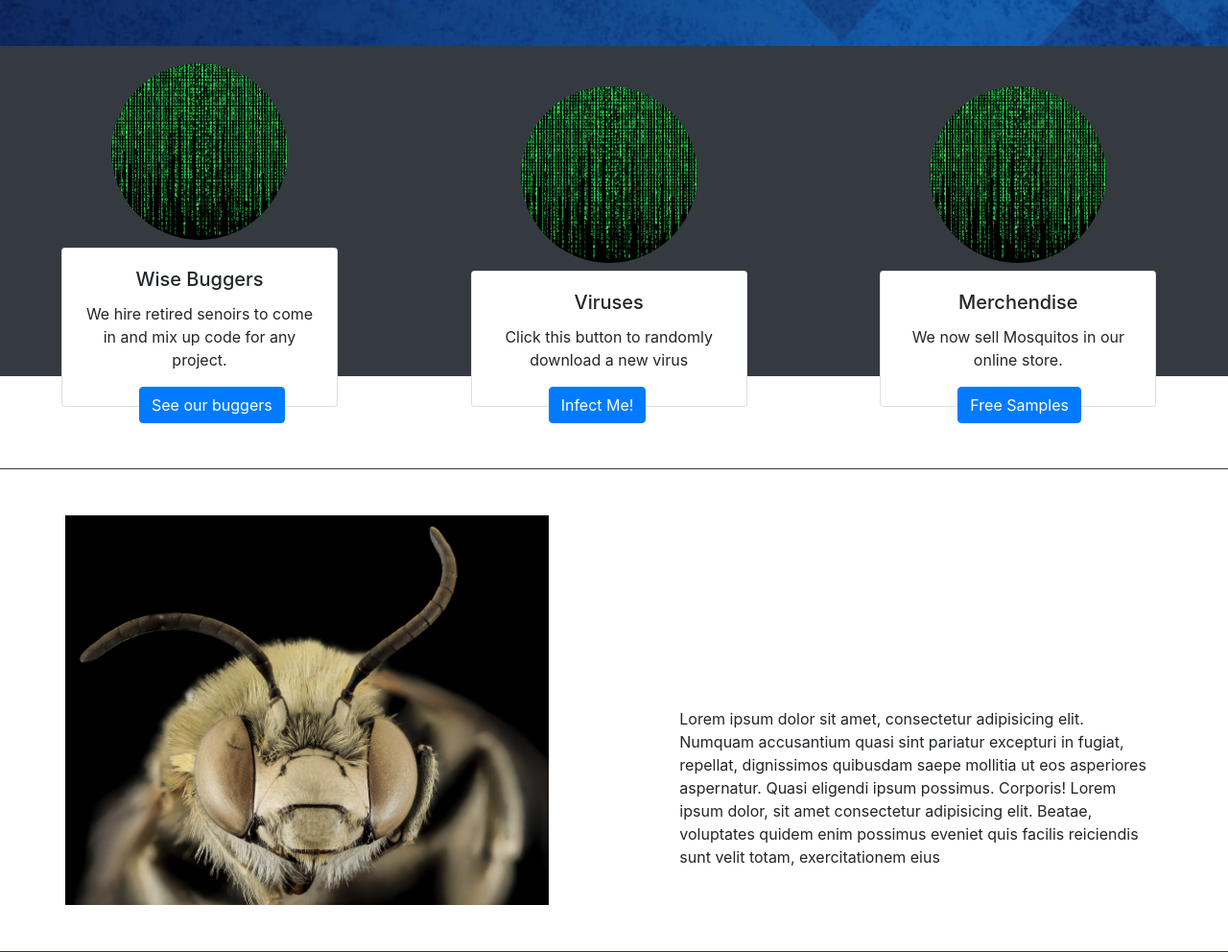
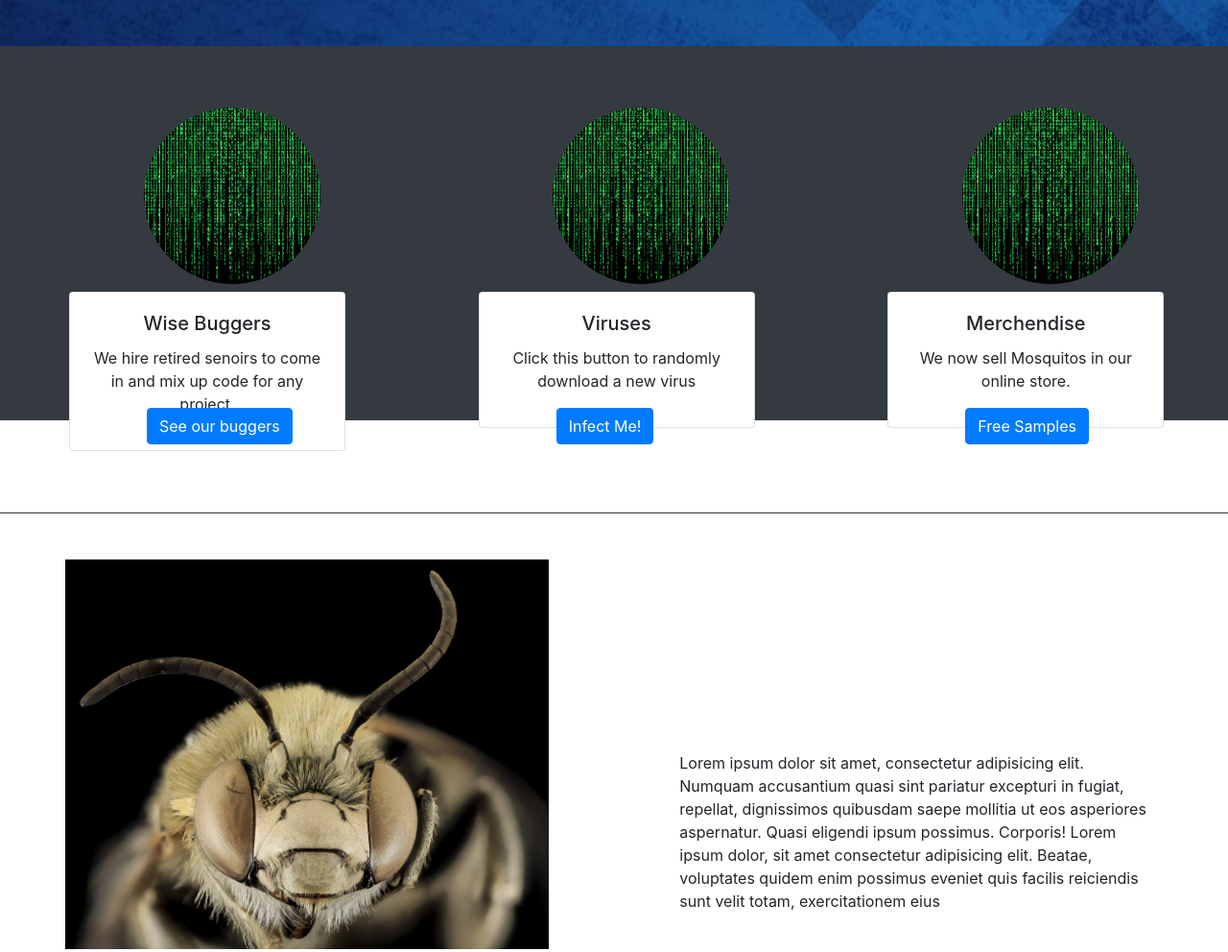
Before and after one commit to Noah-Preston/Site-Clone, a plain HTML site: page index.html in a window 1280 px wide. Shown: the part 580-1572 px from the top of the page at 96% size. Drawn offline with nearby package versions, Linux system fonts and the light colour scheme.

Commit message:
last touches

```diff
--- a/index.html
+++ b/index.html
@@ -57,39 +57,39 @@
     </div>
   </div>
   <div class="container-fluid">
-    <div class="row bg-dark position-relative largepad">
-      <div class="col-12 col-md-4 pt-4">
-        <div class="abs text-center slide shift">
-          <img src="./matrix.jpg" alt="" height="200" width="200" class="rounded-circle p-2">
+    <div class="row bg-dark position-relative">
+      <div class="col-12 col-md-4 pt-4 slid sleft">
+        <div class="abs text-center">
+          <img src="./matrix.jpg" alt="" height="200" width="200" class="rounded-circle p-2 pr-2">
           <div class="card text-center" style="width: 18rem;">
             <div class="card-body">
               <h5 class="card-title">Wise Buggers</h5>
               <p class="card-text">We hire retired senoirs to come in and mix up code for any project.</p>
-              <a href="#" class="btn btn-primary abs bshift">See our buggers</a>
+              <a href="#" class="btn btn-primary button1">See our buggers</a>
             </div>
           </div>
         </div>
       </div>
-      <div class="col-12 col-md-4 pt-4">
-        <div class="abs text-center slide shift">
-          <img src="./matrix.jpg" alt="" height="200" width="200" class="rounded-circle p-2">
+      <div class="col-12 col-md-4 pt-4 slid sleft">
+        <div class="abs text-center">
+          <img src="./matrix.jpg" alt="" height="200" width="200" class="rounded-circle p-2 pr-2">
           <div class="card text-center" style="width: 18rem;">
             <div class="card-body">
               <h5 class="card-title">Viruses</h5>
               <p class="card-text">Click this button to randomly download a new virus</p>
-              <a href="#" class="btn btn-primary abs bshift">Infect Me!</a>
+              <a href="#" class="btn btn-primary button1">Infect Me!</a>
             </div>
           </div>
         </div>
       </div>
-      <div class="col-12 col-md-4 pt-4">
-        <div class="abs text-center slide shift">
-          <img src="./matrix.jpg" alt="" height="200" width="200" class="rounded-circle p-2">
+      <div class="col-12 col-md-4 pt-4 sleft slid">
+        <div class="abs text-center">
+          <img src="./matrix.jpg" alt="" height="200" width="200" class="rounded-circle p-2 pr-2">
           <div class="card text-center" style="width: 18rem;">
             <div class="card-body">
               <h5 class="card-title">Merchendise</h5>
               <p class="card-text">We now sell Mosquitos in our online store.</p>
-              <a href="#" class="btn btn-primary abs bshift">Free Samples</a>
+              <a href="#" class="btn btn-primary button1">Free Samples</a>
             </div>
           </div>
         </div>
@@ -118,9 +118,9 @@
   </div>
   <div class="container-fluid bg-danger smallfont text-light py-3 text-center">
     <div class="row">
-      <div class="md-col-1 col-12">Contact us</div>
-      <div class="md-col-10"></div>
-      <div class="md-col-1 col-12">BugThug LLC</div>
+      <div class="col-md-1 col-12">Contact us</div>
+      <div class="col-md-10 col-12"></div>
+      <div class="col-md-1 col-12">BugThug LLC</div>
     </div>
   </div>
 </body>
--- a/style.css
+++ b/style.css
@@ -23,7 +23,7 @@
   padding-top: 25vh;
 }
 
-.abs {
+.dabs {
   position: absolute;
 }
 
@@ -32,7 +32,6 @@
 }
 
 .largepad {
-  padding-top: 10em;
   padding-bottom: 10em;
 }
 
@@ -47,3 +46,26 @@
 .smallfont {
   font-size: x-small;
 }
+
+.slid {
+  top: 2rem;
+  left: ;
+}
+
+.imgslide {
+  margin-right: 5em;
+}
+
+.button1 {
+  position: absolute;
+  top: 7.5em;
+  left: 5em;
+}
+
+.slidel {
+  scroll-padding-left: 1em;
+}
+
+.sleft {
+  padding-left: 4.5em;
+}
```
